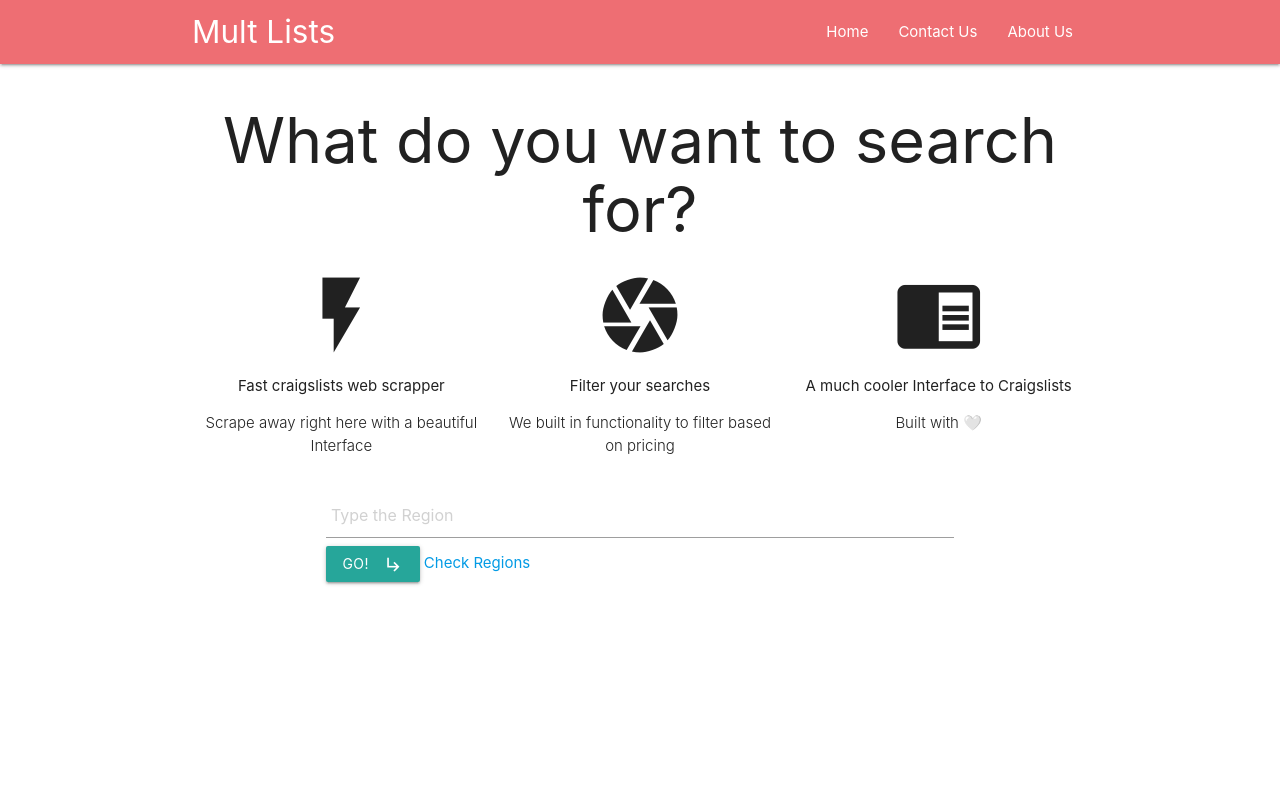
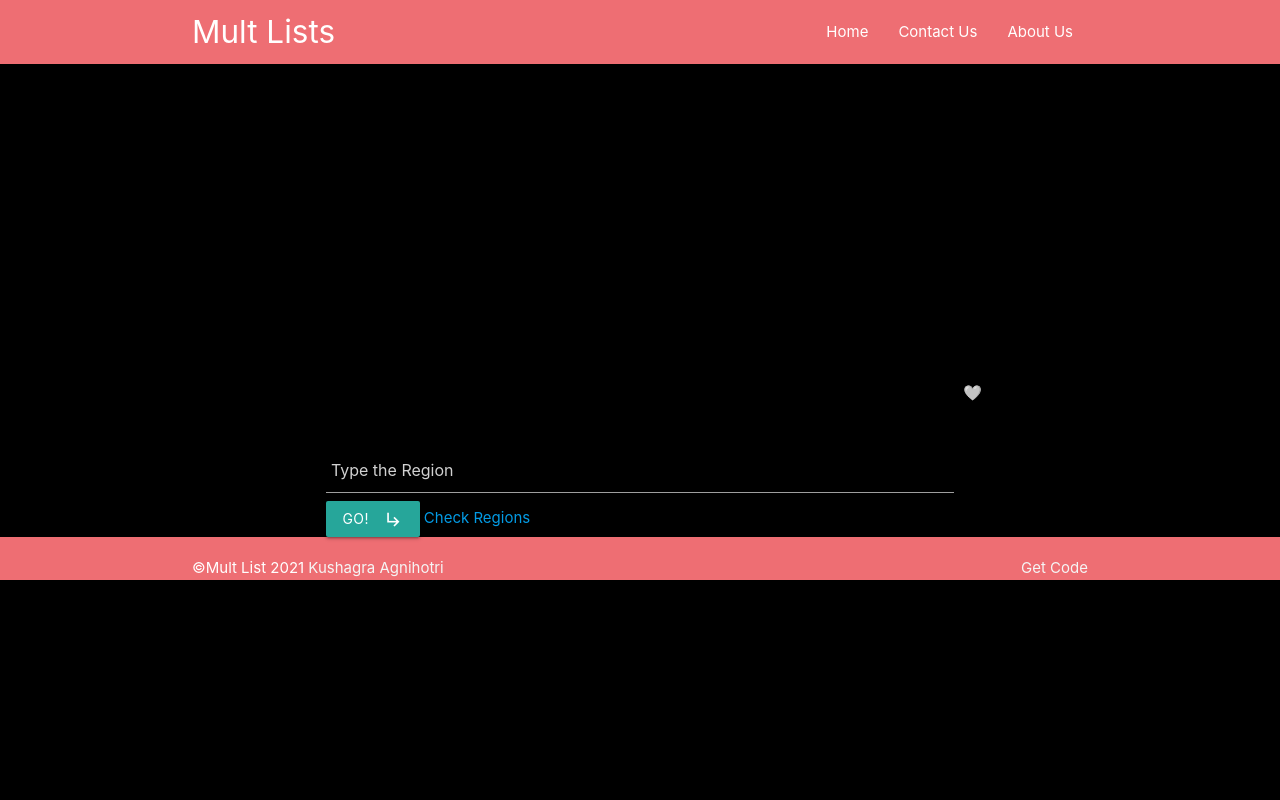
Before and after one commit to kushagra-aa/multlists, a Django app: page / in a window 1280 px wide. Run offline with Django 3.2, Linux system fonts and the light colour scheme.

Commit message:
added footer

```diff
--- a/multlists/settings.py
+++ b/multlists/settings.py
@@ -120,7 +120,7 @@ USE_TZ = True
 # https://docs.djangoproject.com/en/3.2/howto/static-files/
 
 STATIC_URL = '/static/'
-STATICFILES_DIR = (os.path.join(BASE_DIR, 'static'),)
+STATICFILES_DIR = (os.path.join(BASE_DIR, 'static'))
 
 # Default primary key field type
 # https://docs.djangoproject.com/en/3.2/ref/settings/#default-auto-field
--- a/static/css/style.css
+++ b/static/css/style.css
@@ -0,0 +1,9 @@
+* {
+  padding: 0px;
+  margin: 0px;
+}
+
+body {
+  height: 100vh !important;
+  background: #000 !important;
+}
--- a/templates/base.html
+++ b/templates/base.html
@@ -6,7 +6,6 @@
     <title>Mult Lists</title>
     <meta charset="UTF-8" />
     <meta name="viewport" content="width=device-width, initial-scale=1" />
-    <link rel="stylesheet" href="{% static "css/style.css" %}">
     <link
       rel="stylesheet"
       href="https://cdnjs.cloudflare.com/ajax/libs/materialize/1.0.0/css/materialize.min.css"
@@ -15,6 +14,7 @@
       href="https://fonts.googleapis.com/icon?family=Material+Icons"
       rel="stylesheet"
     />
+    <link rel="stylesheet" href="{% static "css/style.css" %}">
   </head>
   <body>
     {% block nav %}
@@ -38,6 +38,10 @@
       {% comment %} Search Results(new_search) {% endcomment %}
       {% endblock %}
     </div>
+      {% block footer %}
+      {% include 'footer.html' %}
+      {% comment %} FOOTER(footer) {% endcomment %}
+      {% endblock  %}
     <script src="https://cdnjs.cloudflare.com/ajax/libs/materialize/1.0.0/js/materialize.min.js"></script>
   </body>
 </html>
--- /dev/null
+++ b/templates/footer.html
@@ -0,0 +1,11 @@
+{% block footer %}
+ <footer class="page-footer">
+          <div class="footer-copy">
+            <div class="container">
+            &copyMult List 2021
+            <a class="grey-text text-lighten-4" href="https://kushagra-aa.github.io/portfolio/">Kushagra Agnihotri</a>
+            <a class="grey-text text-lighten-4 right" href="https://github.com/kushagra-aa/multlists">Get Code</a>
+            </div>
+          </div>
+        </footer>
+{% endblock  %}
```
